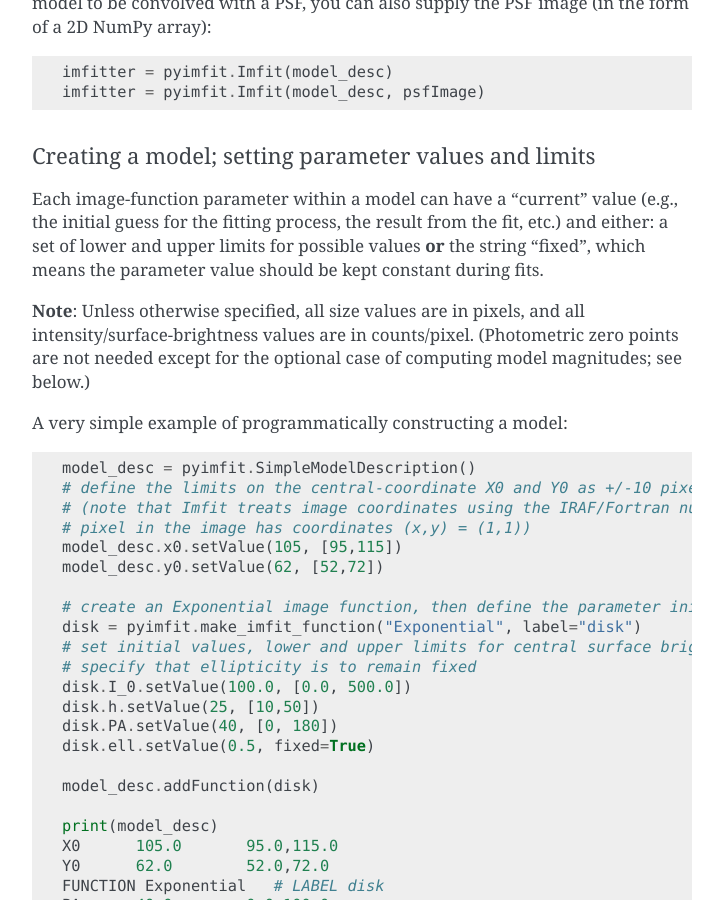
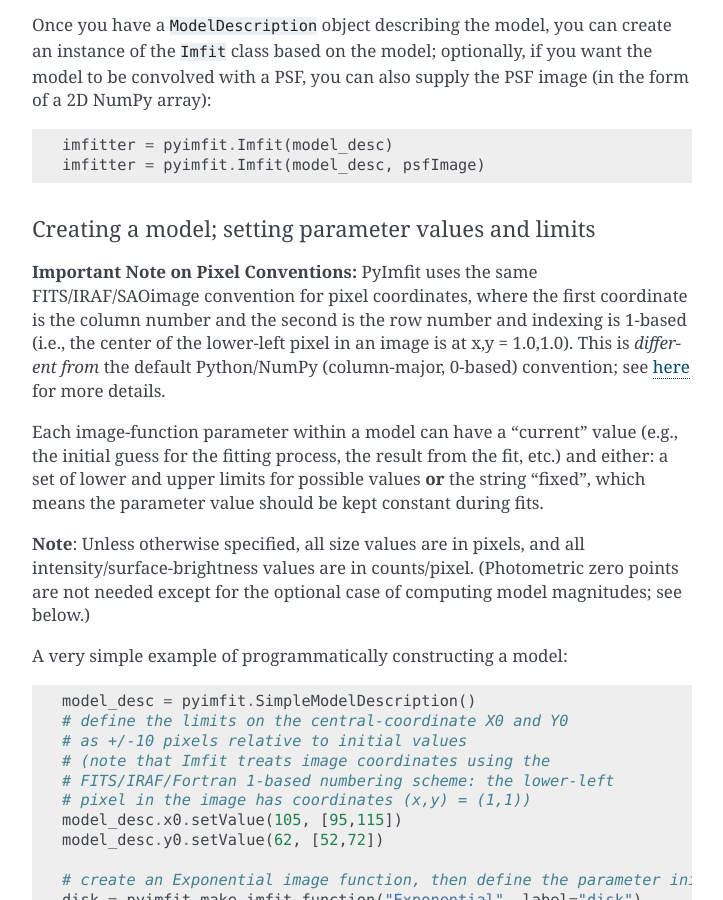
Before and after one commit to perwin/pyimfit, a Sphinx documentation site: the page built from docs/overview.rst, in a window 1280 px wide and 900 px high, scrolled down 2173 px. Shown: the whole window, without its empty margins (388-1111 px from the left). Built offline with Sphinx 7.4.7, drawn with Linux system fonts in a browser that asks for light colours; pages that are not in the unit, such as notebooks, are missing from menus; some of the changed text lies outside the part shown.

Commit message:
Addition of "pixel-conventions" documentation file (and more explicit mention of this in overview file).

```diff
--- a/docs/index.rst
+++ b/docs/index.rst
@@ -14,6 +14,7 @@
    installation
    sample_usage
    overview
+   pixel_conventions
 
 .. toctree::
    :maxdepth: 2
--- a/docs/overview.rst
+++ b/docs/overview.rst
@@ -33,6 +33,11 @@
    specification. You can also build up a ``ModelDescription`` instance
    by programmatically specifying components from within Python, or via
    a dict-based description.
+
+-  PyImfit uses the same `column-major, 1-based
+   indexing <./pixel_conventions.html>`__ as Imfit; thus, a function set
+   with (Py)Imfit coordnates x0,y0 = 100,50 would have Python (NumPy)
+   coordinates ``array[49,99]``
 
 -  Fitting is done by instantiating an ``Imfit`` object with a
    ``ModelDescription`` object as input, then adding a 2D NumPy array as
@@ -122,6 +127,14 @@
 Creating a model; setting parameter values and limits
 ^^^^^^^^^^^^^^^^^^^^^^^^^^^^^^^^^^^^^^^^^^^^^^^^^^^^^
 
+**Important Note on Pixel Conventions:** PyImfit uses the same
+FITS/IRAF/SAOimage convention for pixel coordinates, where the first
+coordinate is the column number and the second is the row number and
+indexing is 1-based (i.e., the center of the lower-left pixel in an
+image is at x,y = 1.0,1.0). This is *different from* the default
+Python/NumPy (column-major, 0-based) convention; see
+`here <./pixel_conventions.html>`__ for more details.
+
 Each image-function parameter within a model can have a “current” value
 (e.g., the initial guess for the fitting process, the result from the
 fit, etc.) and either: a set of lower and upper limits for possible
@@ -138,8 +151,10 @@
 ::
 
    model_desc = pyimfit.SimpleModelDescription()
-   # define the limits on the central-coordinate X0 and Y0 as +/-10 pixels relative to initial values
-   # (note that Imfit treats image coordinates using the IRAF/Fortran numbering scheme: the lower-left
+   # define the limits on the central-coordinate X0 and Y0
+   # as +/-10 pixels relative to initial values
+   # (note that Imfit treats image coordinates using the
+   # FITS/IRAF/Fortran 1-based numbering scheme: the lower-left
    # pixel in the image has coordinates (x,y) = (1,1))
    model_desc.x0.setValue(105, [95,115])
    model_desc.y0.setValue(62, [52,72])
```
Also changed, not shown: docs/overview.md (+14 -2 lines), docs/pixel_conventions.md (added, +36 -0 lines), docs/pixel_conventions.rst (added, +46 -0 lines).
